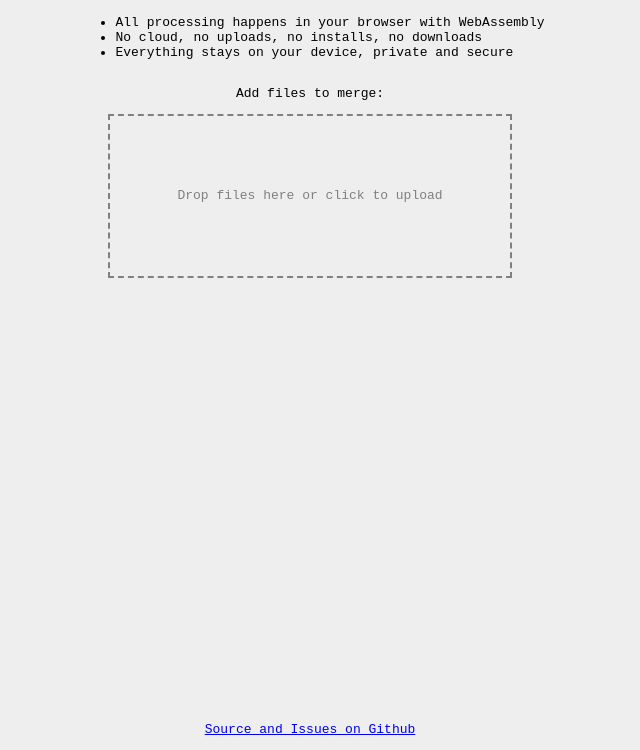
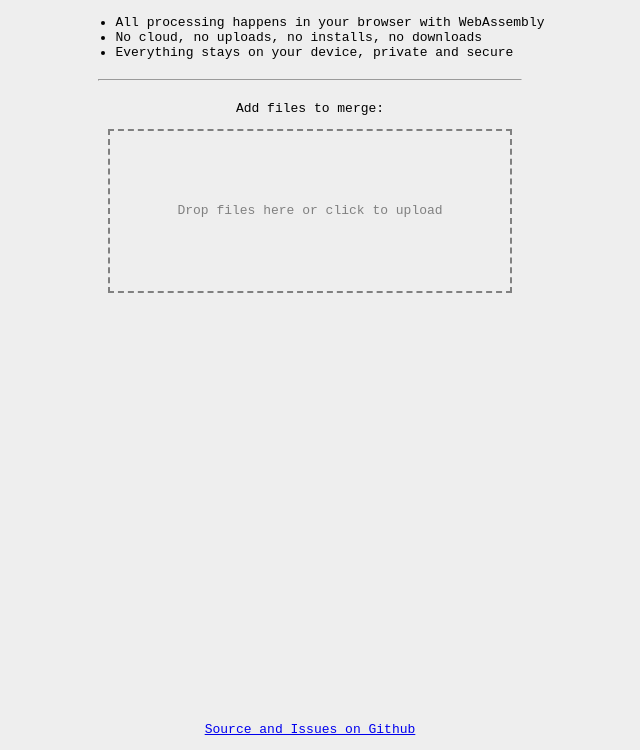
Before and after one commit to HHMagnus/OfflinePdfMerger, a plain HTML site: page index.html in a window 1280 px wide. Shown: the part 50-800 px from the top of the page, without its empty margins (330-970 px from the left). Drawn offline with Linux system fonts and the light colour scheme.

Commit message:
Added line seperator between header and main

```diff
--- a/index.html
+++ b/index.html
@@ -176,6 +176,7 @@
         <li>No cloud, no uploads, no installs, no downloads</li>
         <li>Everything stays on your device, private and secure</li>
       </ul>
+      <hr style="width: 35em; max-width: 90%;">
     </header>
 
     <main>
```
